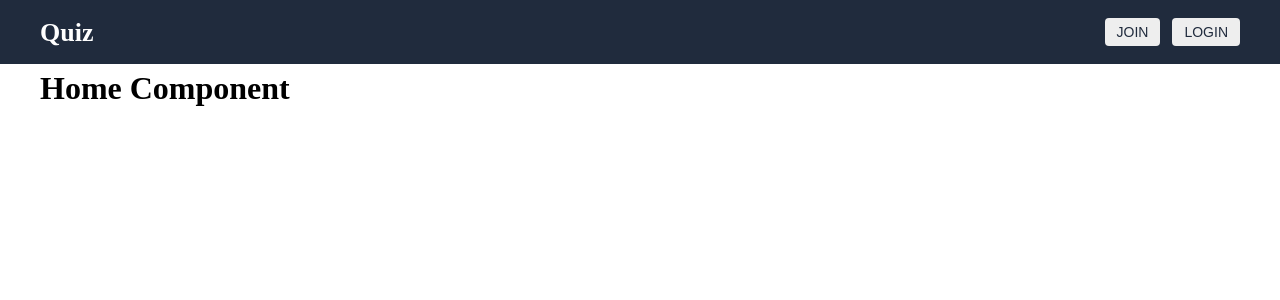
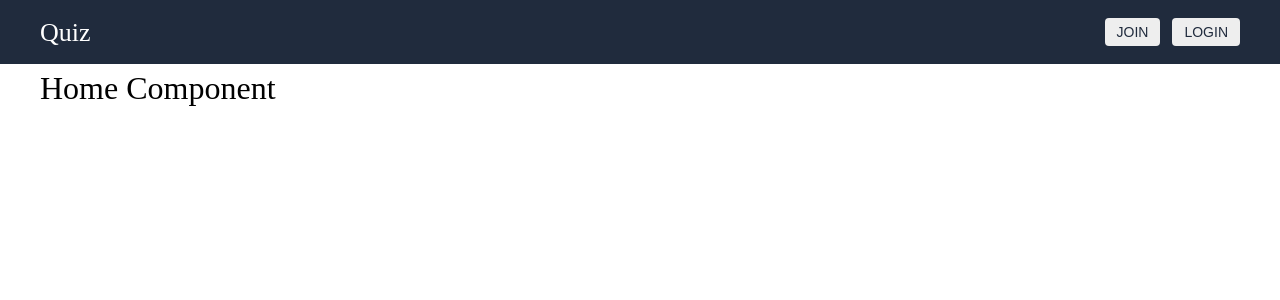
Before and after one commit to DevSimpleQuiz/Frontend, a React (Create React App) app: page / in a window 1280 px wide. Shown: the top 300 px of the page. Built offline with nearby package versions, Linux system fonts and the light colour scheme.

Commit message:
style : 제목 기본 margin 제거 및 기본 굵기 400
이유 : 컴퓨터마다 보이는 글씨 크기 및 굵기가 애매하게 다른 것을 방지

```diff
--- a/src/styles/global.ts
+++ b/src/styles/global.ts
@@ -20,4 +20,10 @@ export const GlobalStyle = createGlobalStyle`
   ul, li {
     list-style: none;
   }
+
+  h1, h2, h3, h4, h5, h6 {
+    margin: 0;
+    padding: 0;
+    font-weight: 400;
+  }
 `;
```
